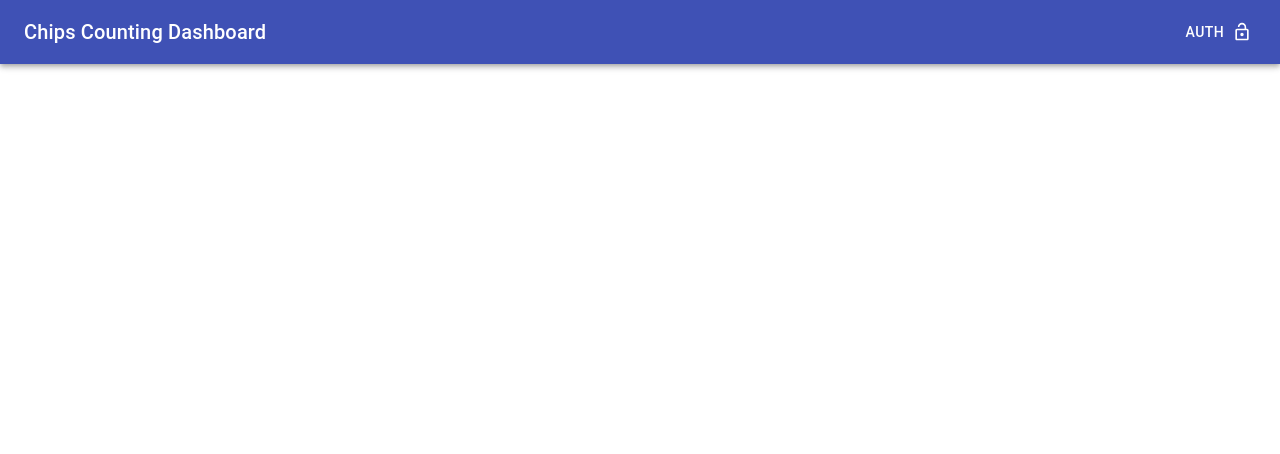
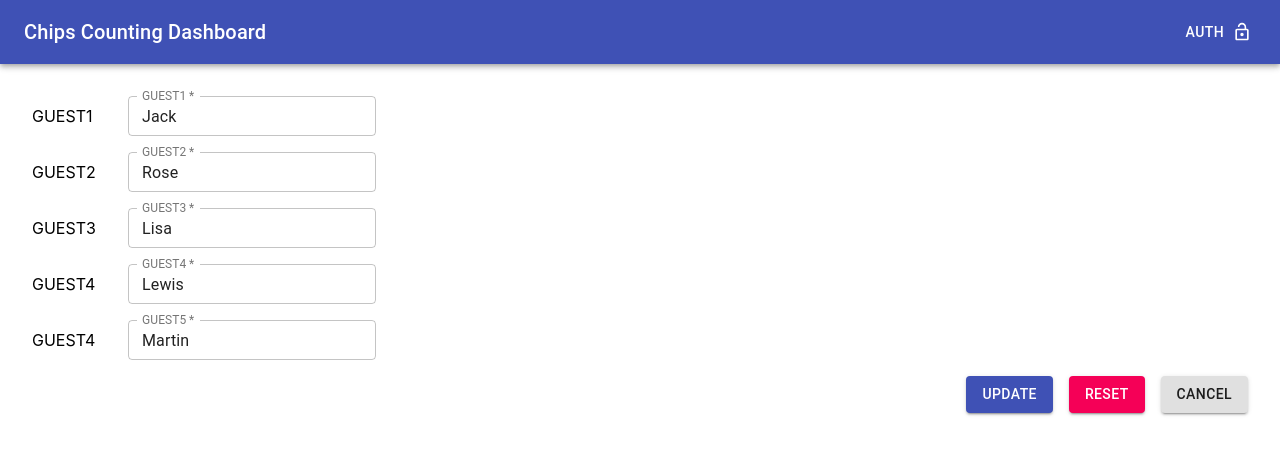
Before and after one commit to Chonwai/Config_Update_Electron, a React (Create React App) app: page / in a window 1280 px wide. Shown: the top 454 px of the page. Built offline with nearby package versions, Linux system fonts and the light colour scheme.

Commit message:
Add: Added the Home Page.

```diff
--- a/public/index.html
+++ b/public/index.html
@@ -24,7 +24,7 @@
       work correctly both with client-side routing and a non-root public URL.
       Learn how to configure a non-root public URL by running `npm run build`.
     -->
-    <title>React App</title>
+    <title>Chips Counting Dashboard</title>
   </head>
   <body>
     <noscript>You need to enable JavaScript to run this app.</noscript>
--- a/src/App.js
+++ b/src/App.js
@@ -1,10 +1,10 @@
 import './App.css';
-import Header from './components/header';
+import Home from './views/home';
 
 function App() {
     return (
-        <div className="App">
-            <Header />
+        <div className="p-8">
+            <Home />
         </div>
     );
 }
--- a/src/components/header/index.jsx
+++ b/src/components/header/index.jsx
@@ -25,7 +25,7 @@ function Header() {
     return (
         <div className={classes.root}>
             <AppBar position="static">
-                <Toolbar>
+                <Toolbar className="px-4">
                     <Typography variant="h6" className={classes.title}>
                         Chips Counting Dashboard
                     </Typography>
--- a/src/index.js
+++ b/src/index.js
@@ -2,10 +2,12 @@ import React from 'react';
 import ReactDOM from 'react-dom';
 import './index.css';
 import App from './App';
+import Header from './components/header';
 import reportWebVitals from './reportWebVitals';
 
 ReactDOM.render(
     <React.StrictMode>
+        <Header />
         <App />
     </React.StrictMode>,
     document.getElementById('root')
--- /dev/null
+++ b/src/views/home/index.jsx
@@ -0,0 +1,83 @@
+import TextField from '@material-ui/core/TextField';
+import Button from '@material-ui/core/Button';
+import { makeStyles } from '@material-ui/core/styles';
+
+const useStyles = makeStyles(theme => ({
+    menuButton: {
+        marginRight: theme.spacing(2),
+    },
+}));
+
+function Home() {
+    const classes = useStyles();
+    return (
+        <main>
+            <div className="flex flex-row items-center mb-4">
+                <p className="mr-4 w-20">GUEST1</p>
+                <TextField
+                    required
+                    id="outlined-required"
+                    label="GUEST1"
+                    defaultValue="Jack"
+                    variant="outlined"
+                    size="small"
+                />
+            </div>
+            <div className="flex flex-row items-center mb-4">
+                <p className="mr-4 w-20">GUEST2</p>
+                <TextField
+                    required
+                    id="outlined-required"
+                    label="GUEST2"
+                    defaultValue="Rose"
+                    variant="outlined"
+                    size="small"
+                />
+            </div>
+            <div className="flex flex-row items-center mb-4">
+                <p className="mr-4 w-20">GUEST3</p>
+                <TextField
+                    required
+                    id="outlined-required"
+                    label="GUEST3"
+                    defaultValue="Lisa"
+                    variant="outlined"
+                    size="small"
+                />
+            </div>
+            <div className="flex flex-row items-center mb-4">
+                <p className="mr-4 w-20">GUEST4</p>
+                <TextField
+                    required
+                    id="outlined-required"
+                    label="GUEST4"
+                    defaultValue="Lewis"
+                    variant="outlined"
+                    size="small"
+                />
+            </div>
+            <div className="flex flex-row items-center mb-4">
+                <p className="mr-4 w-20">GUEST4</p>
+                <TextField
+                    required
+                    id="outlined-required"
+                    label="GUEST5"
+                    defaultValue="Martin"
+                    variant="outlined"
+                    size="small"
+                />
+            </div>
+            <div className="flex flex-row items-center justify-end mb-4">
+                <Button className={classes.menuButton} variant="contained" color="primary">
+                    Update
+                </Button>
+                <Button className={classes.menuButton} variant="contained" color="secondary">
+                    Reset
+                </Button>
+                <Button variant="contained">Cancel</Button>
+            </div>
+        </main>
+    );
+}
+
+export default Home;
```
Also changed, not shown: 1 other file (tests, documents, lock files or other folders).
